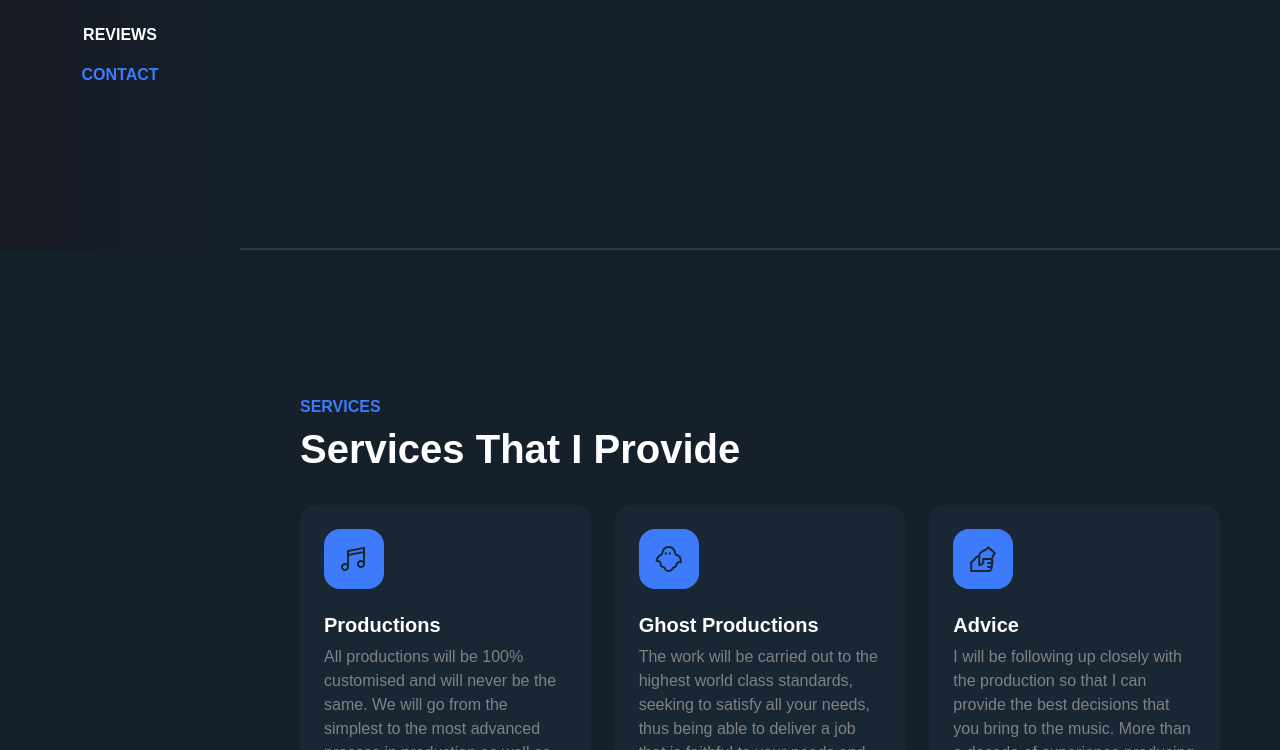
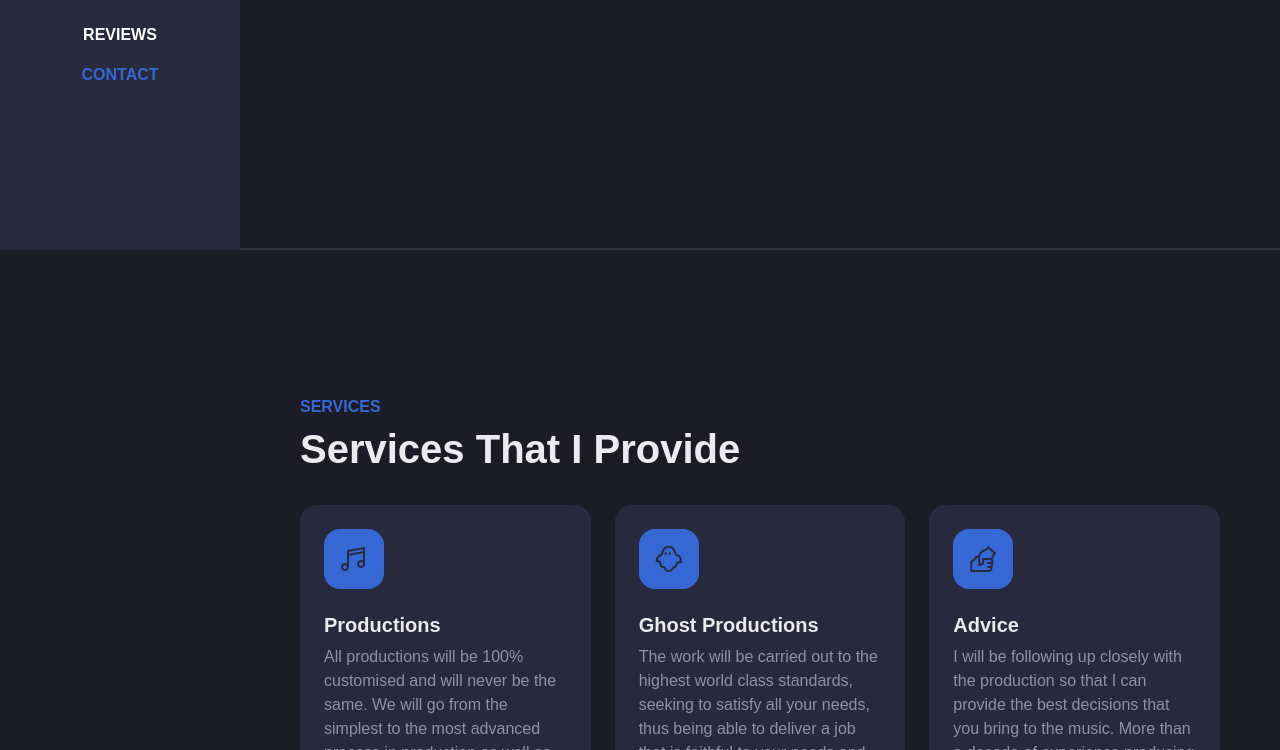
Before and after one commit to nb-academy/nb-academy.github.io, a plain HTML site: page index.html in a window 1280 px wide. Shown: the part 550-1300 px from the top of the page. Drawn offline with Linux system fonts and the light colour scheme; a web font is replaced by a local one.

Commit message:
All web update commit

```diff
--- a/assets/css/style.css
+++ b/assets/css/style.css
@@ -1,12 +1,12 @@
 @import url('https://fonts.googleapis.com/css2?family=Bai+Jamjuree:wght@400;500;600;700&display=swap');
 
 :root {
-    --color-body: #818181;
-    --color-heading: #ffffff;
-    --color-base: #192734;
-    --color-base2: #15202B;
-    --color-brand: #3E7BFA;
-    --color-brand2: #e8f0fe;
+    --color-body: #9090a7;
+    --color-heading: #ebeaef;
+    --color-base: #28293d;
+    --color-base2: #1c1c27;
+    --color-brand: #3568d4;
+    --color-brand2: #ffcc00;
     --sidbar-width: 240px;
     --font-base: "Bai Jamjuree";
 }
@@ -106,7 +106,6 @@ img {
     .navbar {
         min-height: 100vh;
         width: var(--sidbar-width);
-        background: linear-gradient(90deg, rgba(23,26,35,1) 0%, rgba(21,32,43,1) 100%), url(../images/sidebar-img.jpg);
         background-size: cover;
         background-position: center;
     }
```
Also changed, not shown: assets/images/bg-cubase.jpg (added), assets/images/bg-live.jpg (added), assets/images/bg-reaper.jpg (added).
